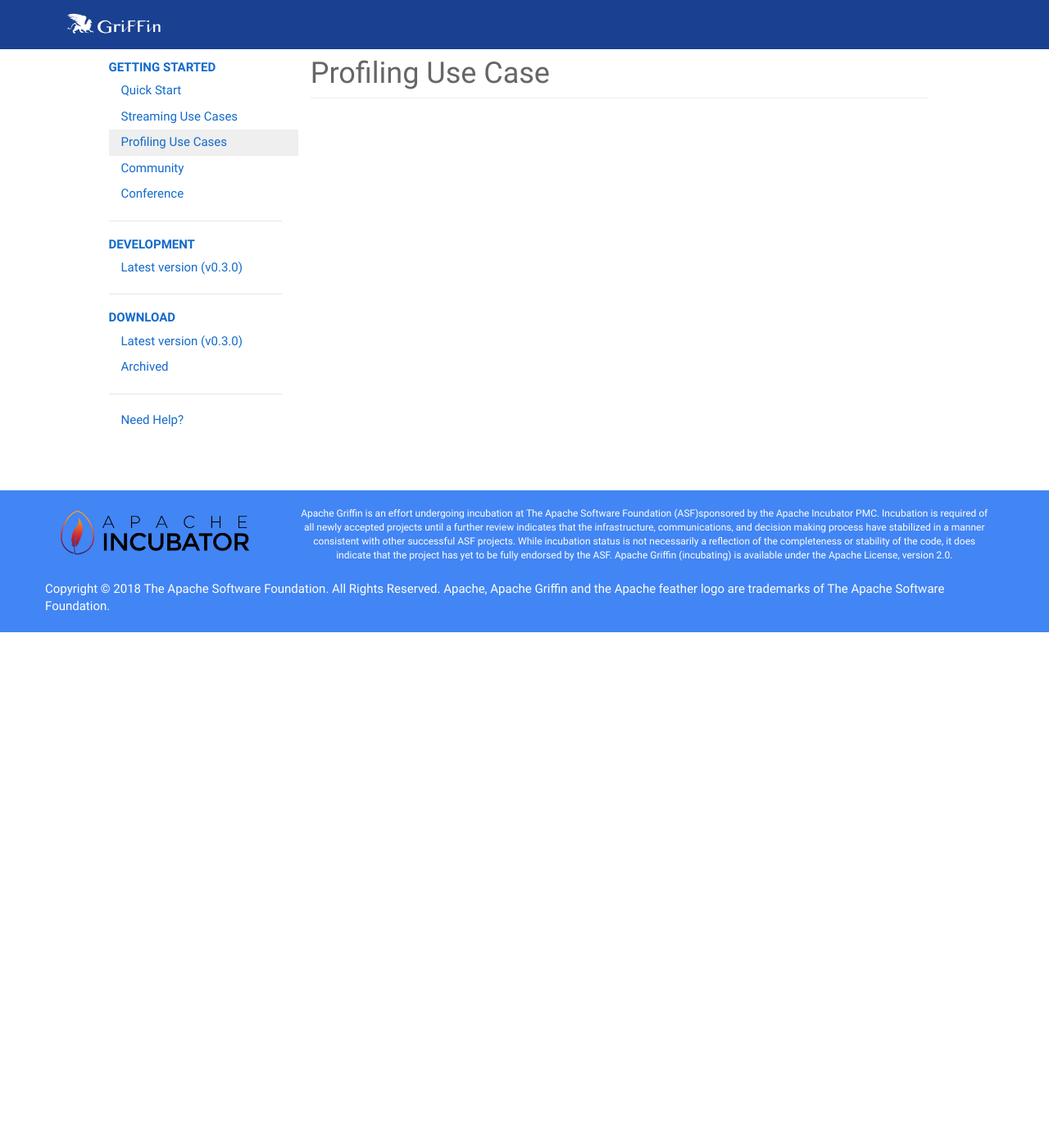
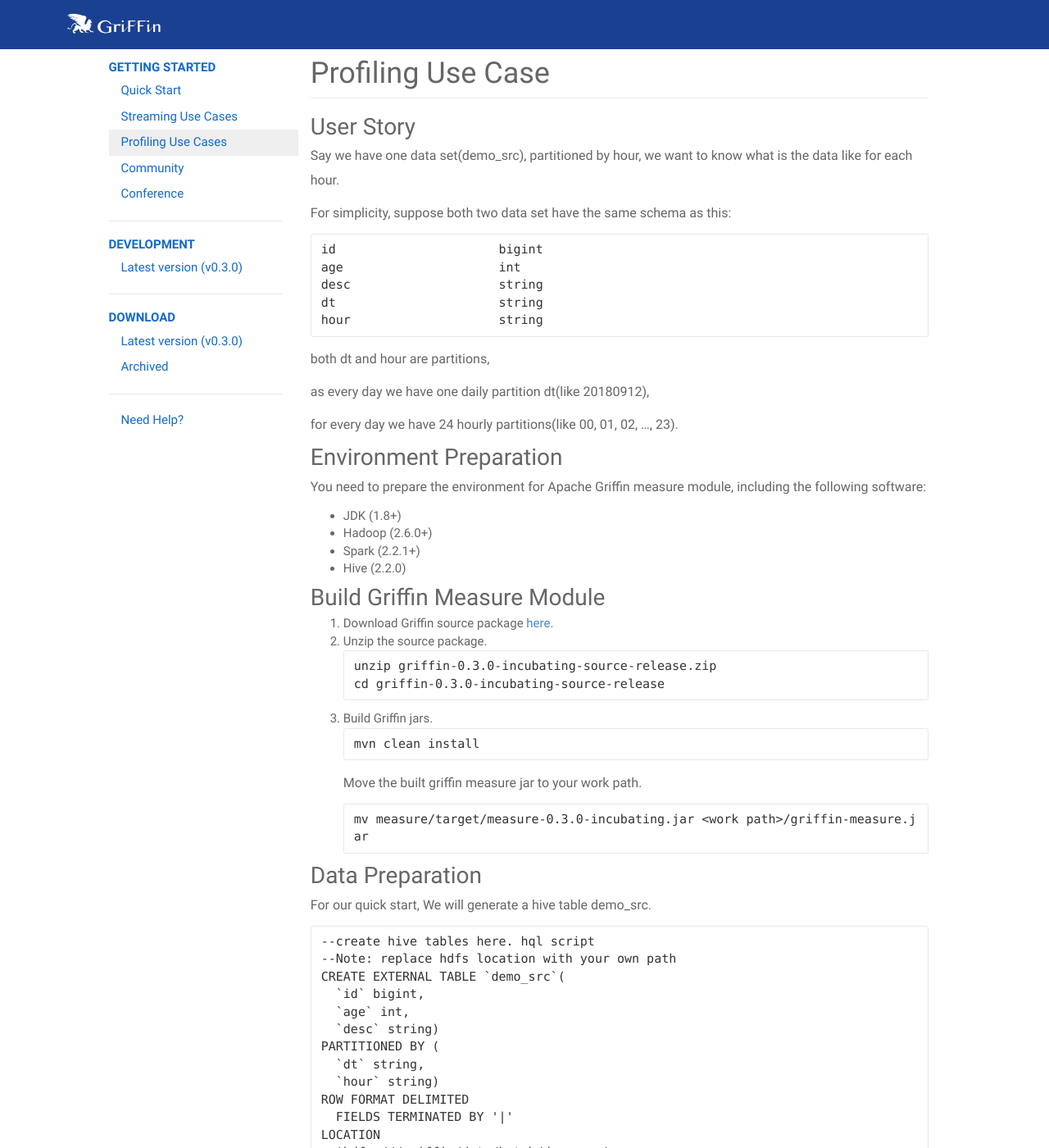
Before and after one commit to apache/griffin-site, a Jekyll site: the page built from profiling.md, in a window 1280 px wide and 1400 px high. Shown: the whole window at 82% size. Built offline with Jekyll 4.4.1, drawn with Linux system fonts in a browser that asks for light colours; comment, search, counter and statistics services are not loaded; some of the changed text lies outside the part shown.

Commit message:
profiling

````diff
--- a/profiling.md
+++ b/profiling.md
@@ -3,3 +3,168 @@
 title:  "Profiling Use Case"
 permalink: /docs/profiling.html
 ---
+## User Story
+Say we have one data set(demo_src), partitioned by hour, we want to know what is the data like for each hour.
+
+For simplicity, suppose both two data set have the same schema as this:
+```
+id                      bigint
+age                     int
+desc                    string
+dt                      string
+hour                    string
+```
+both dt and hour are partitions,
+
+as every day we have one daily partition dt(like 20180912),
+
+for every day we have 24 hourly partitions(like 00, 01, 02, ..., 23).
+
+## Environment Preparation
+You need to prepare the environment for Apache Griffin measure module, including the following software:
+- JDK (1.8+)
+- Hadoop (2.6.0+)
+- Spark (2.2.1+)
+- Hive (2.2.0)
+
+## Build Griffin Measure Module
+1.  Download Griffin source package [here](https://www.apache.org/dist/incubator/griffin/0.3.0-incubating).
+2.  Unzip the source package.
+    ```
+    unzip griffin-0.3.0-incubating-source-release.zip
+    cd griffin-0.3.0-incubating-source-release
+    ```
+3.  Build Griffin jars.
+    ```
+    mvn clean install
+    ```
+
+    Move the built griffin measure jar to your work path.
+
+    ```
+    mv measure/target/measure-0.3.0-incubating.jar <work path>/griffin-measure.jar
+    ```
+
+## Data Preparation
+
+For our quick start, We will generate a hive table demo_src.
+```
+--create hive tables here. hql script
+--Note: replace hdfs location with your own path
+CREATE EXTERNAL TABLE `demo_src`(
+  `id` bigint,
+  `age` int,
+  `desc` string)
+PARTITIONED BY (
+  `dt` string,
+  `hour` string)
+ROW FORMAT DELIMITED
+  FIELDS TERMINATED BY '|'
+LOCATION
+  'hdfs:///griffin/data/batch/demo_src';
+```
+The data could be generated this:
+```
+1|18|student
+2|23|engineer
+3|42|cook
+...
+```
+You can download [demo data](/data/batch) and execute `./gen_demo_data.sh` to get the data source file.
+Then we will load data into hive table for every hour.
+```
+LOAD DATA LOCAL INPATH 'demo_src' INTO TABLE demo_src PARTITION (dt='20180912',hour='09');
+```
+Or you can just execute `./gen-hive-data.sh` in the downloaded directory above, to generate and load data into the tables hourly.
+
+## Define data quality measure
+
+#### Griffin env configuration
+The environment config file: env.json
+```
+{
+  "spark": {
+    "log.level": "WARN"
+  },
+  "sinks": [
+    {
+      "type": "console"
+    },
+    {
+      "type": "hdfs",
+      "config": {
+        "path": "hdfs:///griffin/persist"
+      }
+    },
+    {
+      "type": "elasticsearch",
+      "config": {
+        "method": "post",
+        "api": "http://es:9200/griffin/accuracy"
+      }
+    }
+  ]
+}
+```
+
+#### Define griffin data quality
+The DQ config file: dq.json
+
+```
+{
+  "name": "batch_prof",
+  "process.type": "batch",
+  "data.sources": [
+    {
+      "name": "src",
+      "baseline": true,
+      "connectors": [
+        {
+          "type": "hive",
+          "version": "1.2",
+          "config": {
+            "database": "default",
+            "table.name": "demo_tgt"
+          }
+        }
+      ]
+    }
+  ],
+  "evaluate.rule": {
+    "rules": [
+      {
+        "dsl.type": "griffin-dsl",
+        "dq.type": "profiling",
+        "out.dataframe.name": "prof",
+        "rule": "src.id.count() AS id_count, src.age.max() AS age_max, src.desc.length().max() AS desc_length_max",
+        "out": [
+          {
+            "type": "metric",
+            "name": "prof"
+          }
+        ]
+      }
+    ]
+  },
+  "sinks": ["CONSOLE", "HDFS"]
+}
+```
+
+## Measure data quality
+Submit the measure job to Spark, with config file paths as parameters.
+
+```
+spark-submit --class org.apache.griffin.measure.Application --master yarn --deploy-mode client --queue default \
+--driver-memory 1g --executor-memory 1g --num-executors 2 \
+<path>/griffin-measure.jar \
+<path>/env.json <path>/dq.json
+```
+
+## Report data quality metrics
+Then you can get the calculation log in console, after the job finishes, you can get the result metrics printed. The metrics will also be saved in hdfs: `hdfs:///griffin/persist/<job name>/<timestamp>/_METRICS`.
+
+## Refine Data Quality report
+Depends on your business, you might need to refine your data quality measure further till your are satisfied.
+
+## More Details
+For more details about griffin measures, you can visit our documents in [github](https://github.com/apache/incubator-griffin/tree/master/griffin-doc).
````
